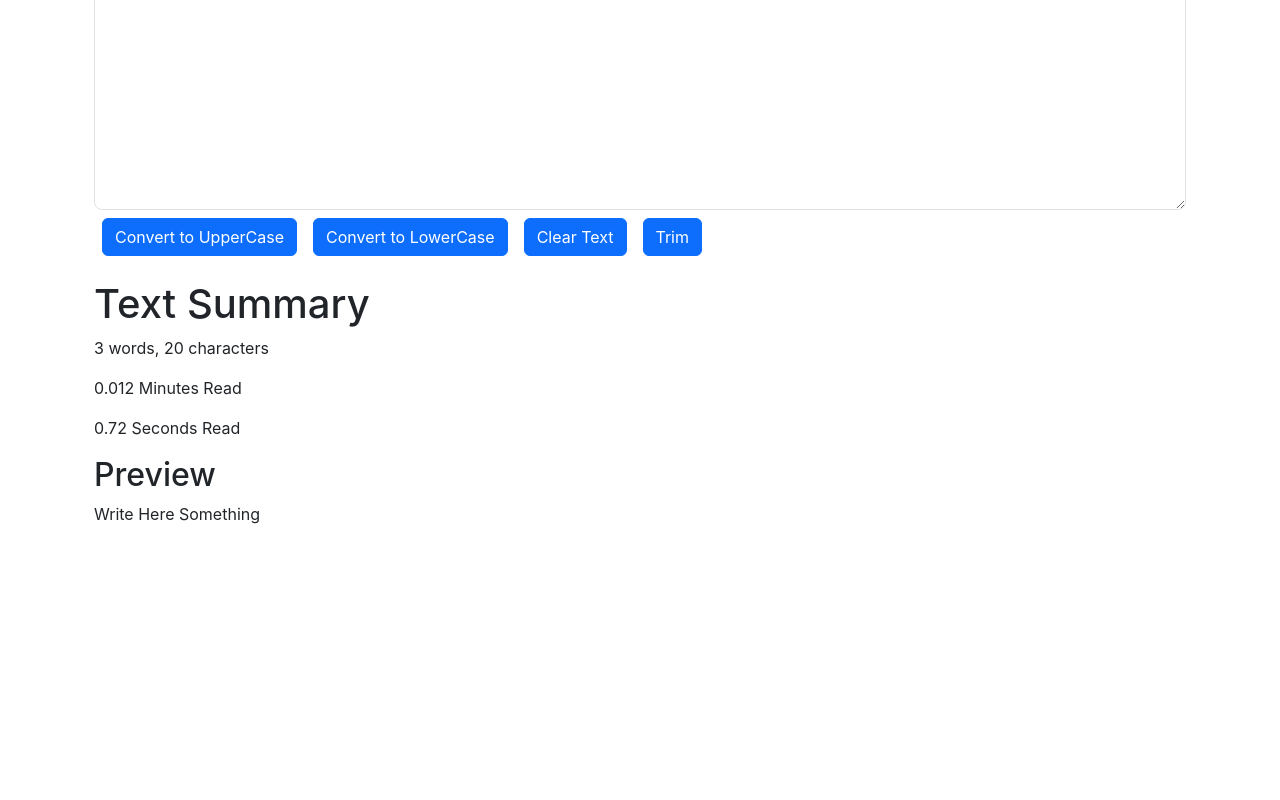
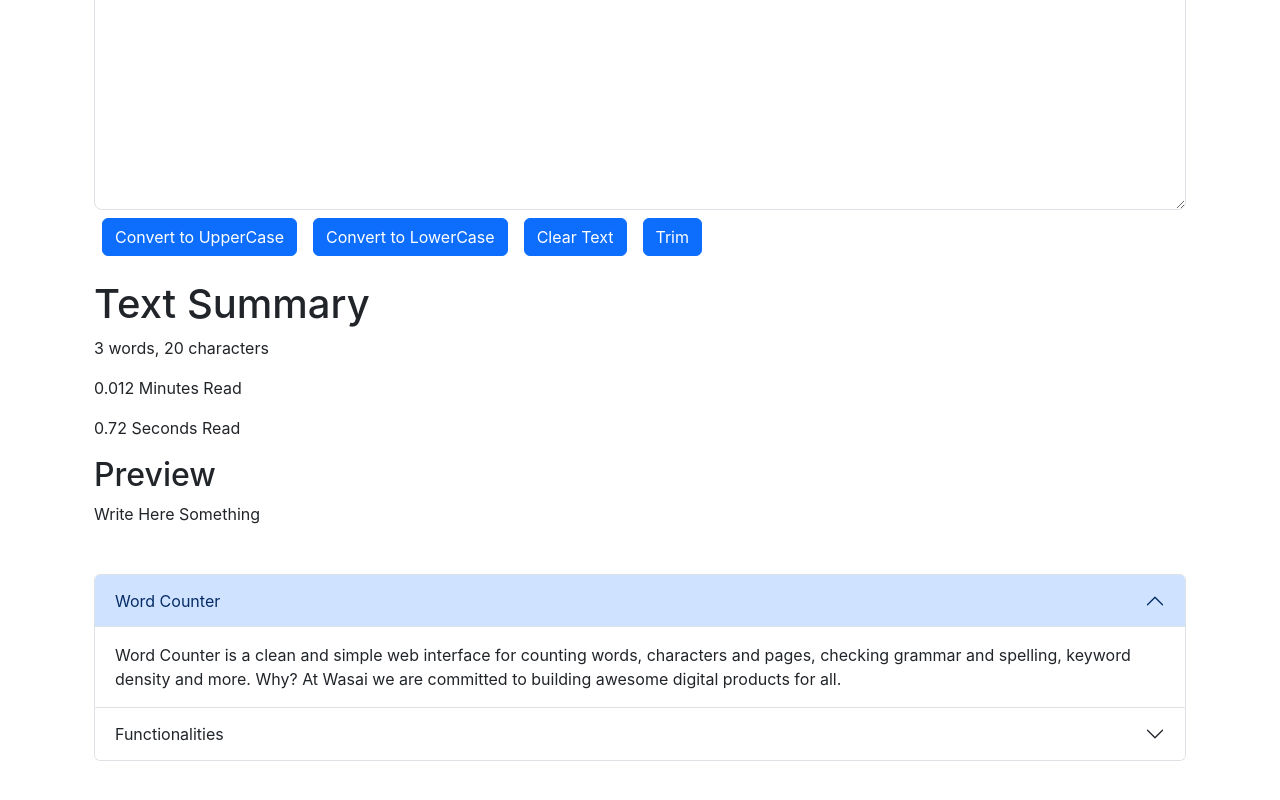
Before and after one commit to santr4/ReactJs-CodeWithHarry, a React (Create React App) app in the folder textutils/: page / in a window 1280 px wide. Shown: the part 268-1068 px from the top of the page. Before the commit the page ends 842 px from the top, so only its background shows below. Built offline with nearby package versions, Linux system fonts and the light colour scheme.

Commit message:
[add] : accordion on about added

```diff
--- a/textutils/src/App.js
+++ b/textutils/src/App.js
@@ -3,6 +3,7 @@ import "./App.css";
 import Navbar from "./components/Navbar";
 // import Body from "./components/Body";
 import TextForm from "./components/TextForm";
+import About from "./components/About";
 
 // const arr = ["Hello ", "Everyone "];
 
@@ -14,6 +15,9 @@ function App() {
       <div className="container my-5">
         <TextForm heading="Enter Your Text here!" />
       </div>
+      <div className="container my-3">
+        <About />
+      </div>
     </>
   );
 }
--- /dev/null
+++ b/textutils/src/components/About.jsx
@@ -0,0 +1,38 @@
+import React from 'react';
+
+function About(){
+    return(
+        <div className="container">
+            <div className="accordion" id="accordionExample">
+  <div className="accordion-item">
+    <h2 className="accordion-header">
+      <button className="accordion-button" type="button" data-bs-toggle="collapse" data-bs-target="#collapseOne" aria-expanded="true" aria-controls="collapseOne">
+        Word Counter
+      </button>
+    </h2>
+    <div id="collapseOne" className="accordion-collapse collapse show" data-bs-parent="#accordionExample">
+      <div className="accordion-body">
+      Word Counter is a clean and simple web interface for counting words, characters and pages, checking grammar and spelling, keyword density and more. Why? At Wasai we are committed to building awesome digital products for all.
+      </div>
+    </div>
+  </div>
+  <div className="accordion-item">
+    <h2 className="accordion-header">
+      <button className="accordion-button collapsed" type="button" data-bs-toggle="collapse" data-bs-target="#collapseTwo" aria-expanded="false" aria-controls="collapseTwo">
+        Functionalities
+      </button>
+    </h2>
+    <div id="collapseTwo" className="accordion-collapse collapse" data-bs-parent="#accordionExample">
+      <div className="accordion-body">
+        To convert the text to lower, upper, clear, and trim.
+      </div>
+    </div>
+  </div>
+</div>
+        <br/>
+        </div>
+
+    )
+}
+
+export default About;
```
